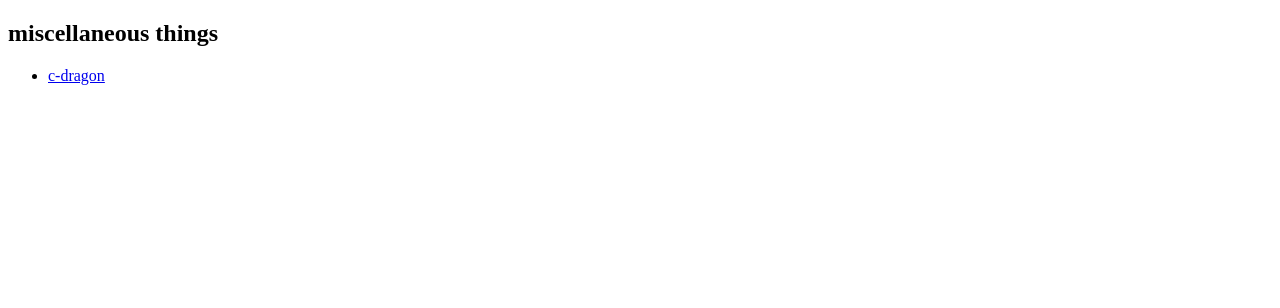
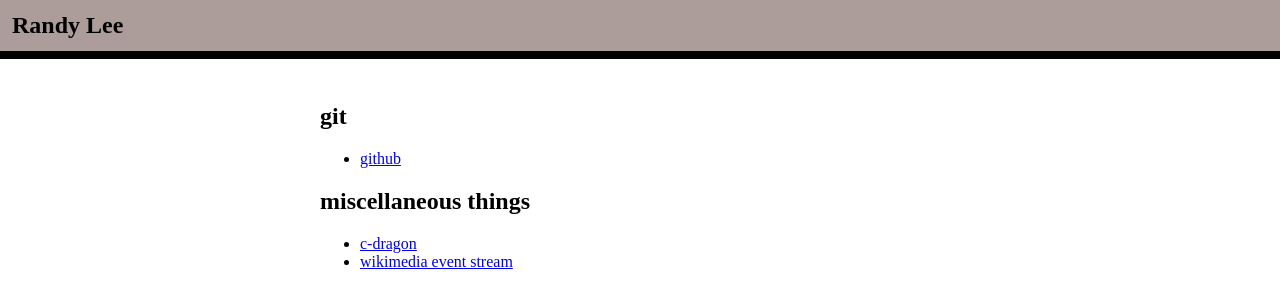
Before and after one commit to rhklee/rhklee, a plain HTML site: page index.html in a window 1280 px wide. Drawn offline with Linux system fonts and the light colour scheme.

Commit message:
basic info

```diff
--- /dev/null
+++ b/css/index.css
@@ -0,0 +1,25 @@
+
+body {
+    margin: 0;
+}
+
+.nav {
+    background: #ac9d9a;
+    box-shadow: 0 0.5rem black;
+}
+
+.nav_title {
+    margin: 0;
+    padding: 0.75rem;
+}
+
+.main {
+    padding-top: 2rem;
+    margin: auto 25%;
+}
+
+@media screen and (max-width: 576px) {
+    .main {
+        margin: auto 0.75rem;
+    }
+}
--- a/index.html
+++ b/index.html
@@ -3,15 +3,26 @@
     <head>
         <meta charset="utf-8">
         <meta name="viewport" content="width=device-width, initial-scale=1.0"/>
+
+        <link rel="stylesheet" href="css/index.css">
+
         <title>RL</title>
     </head>
     <body>
-        <main>
+        <nav class="nav">
+            <h2 class="nav_title">Randy Lee</h2>
+        </nav>
+
+        <main class="main">
+            <h2>git</h2>
+            <ul>
+                <li><a href="https://github.com/rhklee">github</a></li>
+            </ul>
+
             <h2>miscellaneous things</h2>
             <ul>
-                <li>
-                    <a href="https://cdragon.rhklee.com">c-dragon</a>
-                </li>
+                <li><a href="https://cdragon.rhklee.com" target="_blank">c-dragon</a></li>
+                <li><a href="https://wikimedia-es.rhklee.com" target="_blank">wikimedia event stream</a></li>
             </ul>
         </main>
     </body>
```
